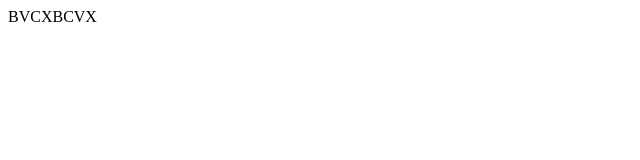
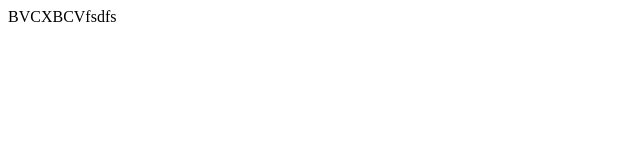
Before and after one commit to enrl31/First, a plain HTML site: page index.html in a window 1280 px wide. Shown: the full height of the page, 0-640 px from the left. Drawn offline with Linux system fonts and the light colour scheme.

Commit message:
second commit

```diff
--- a/index.html
+++ b/index.html
@@ -6,6 +6,6 @@
     <title>Document</title>
 </head>
 <body>
-    BVCXBCVX
+    BVCXBCVfsdfs
 </body>
 </html>
```
Also changed, not shown: style.css (added).
